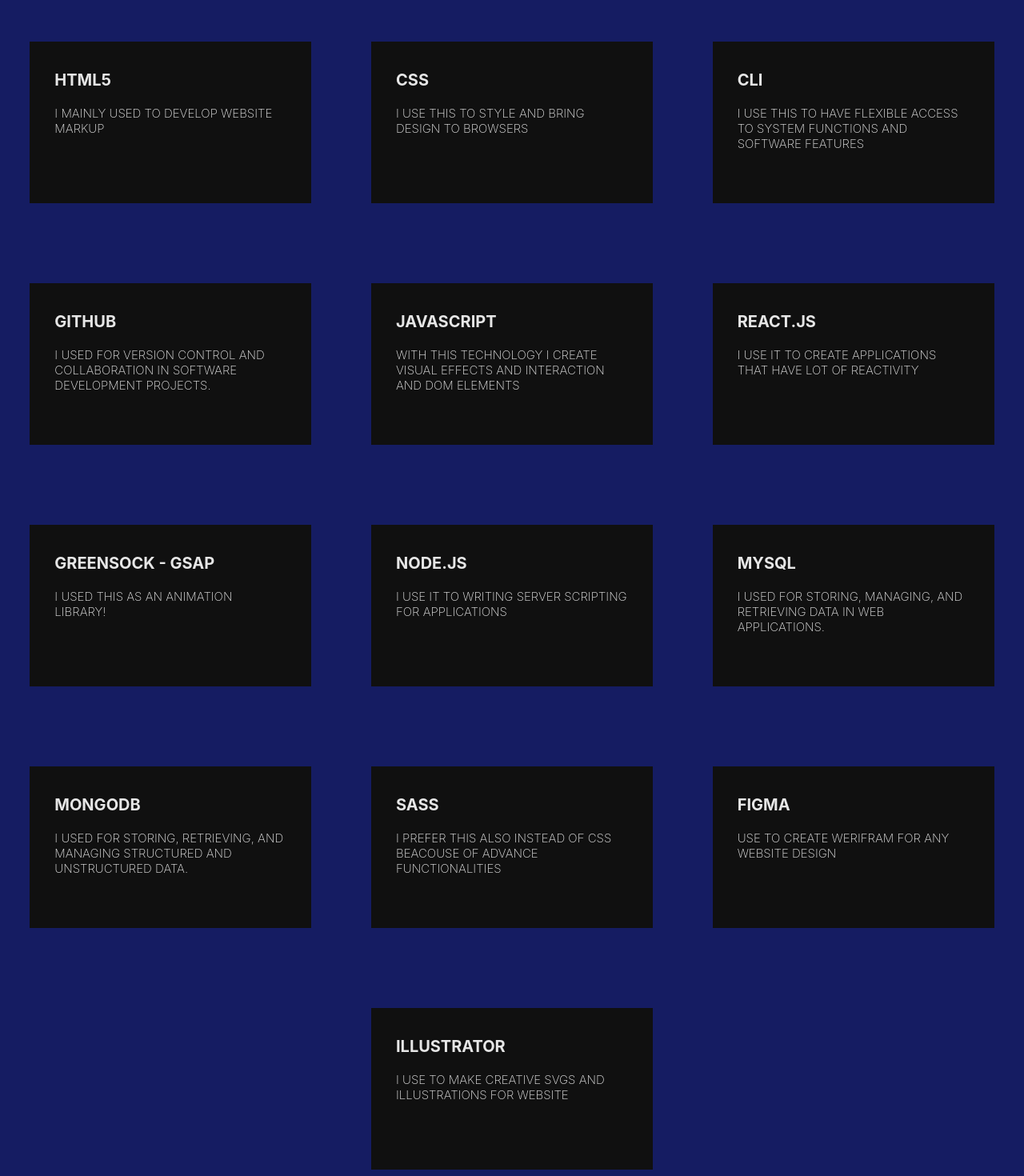
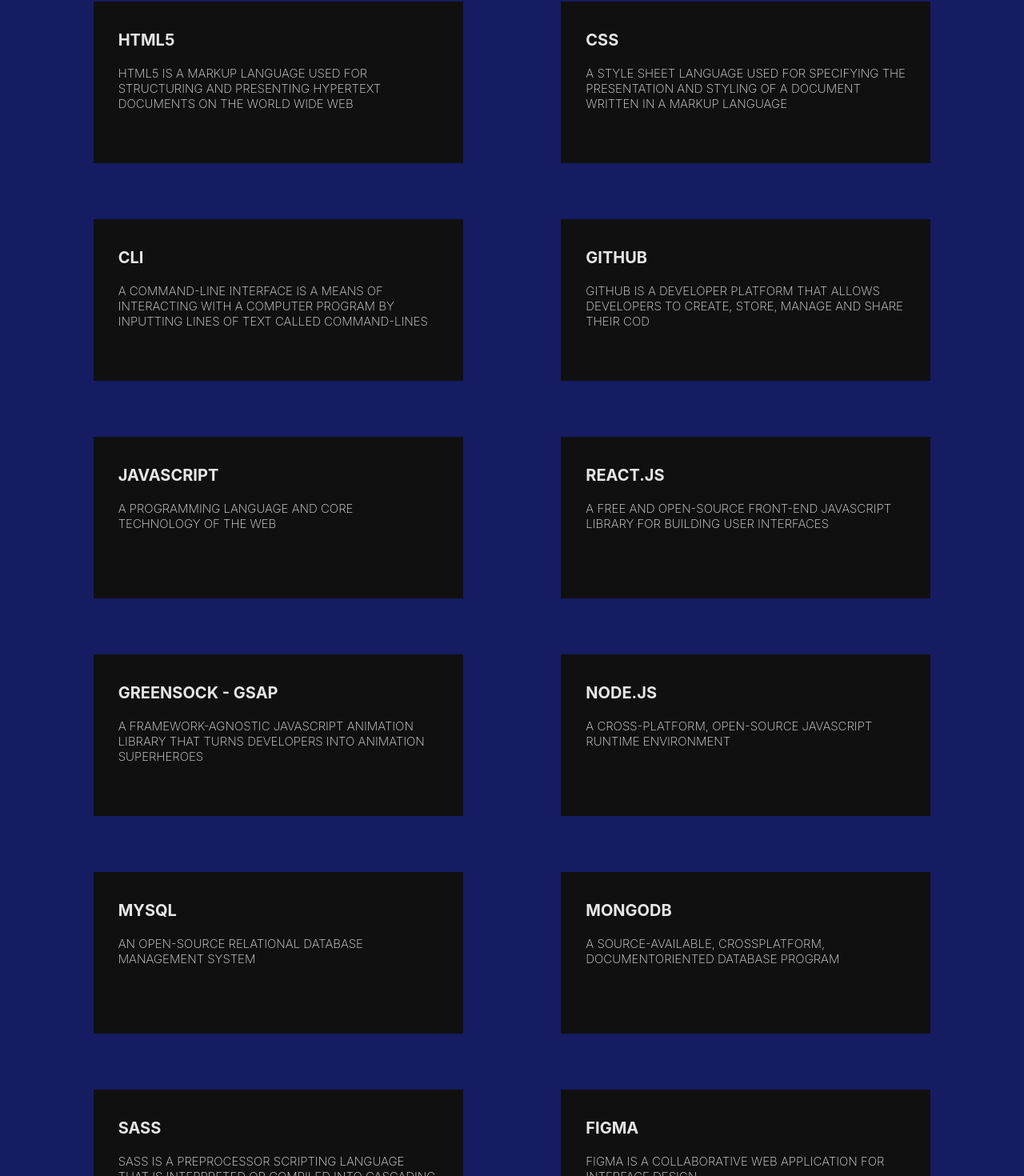
Before and after one commit to AliOthman0934/online-portfolio-web, a React (Create React App) app: page / in a window 1280 px wide. Shown: the part 1140-2610 px from the top of the page at 80% size. Built offline with nearby package versions, Linux system fonts and the light colour scheme.

Commit message:
Add definitions to the skills boxes

```diff
--- a/src/Components/Home/Home.css
+++ b/src/Components/Home/Home.css
@@ -152,17 +152,17 @@
 .skill-set-boxes{
     display: flex;
     align-items: center;
-    justify-content: space-around;
+    justify-content: space-evenly;
     width: 100%;
     height: fit-content;
     flex-wrap: wrap;
     margin-top: 40px;
+    gap: 70px 6px;
 }
 
 .skill-set-box{
-    margin: 50px 10px;
     display: flex;
-    width: 350px;
+    width: 460px;
     height: 200px;
     color: #e6e6e6;
     flex-direction: column;
--- a/src/Components/Home/Home.js
+++ b/src/Components/Home/Home.js
@@ -94,65 +94,60 @@ function Home() {
                 <div className="skill-set-boxes">
                     <div className="skill-set-box">
                         <h1 className="skill-set-box-h1">HTML5</h1>
-                        <p className="skill-set-box-p">I mainly used to develop Website Markup</p>
+                        <p className="skill-set-box-p">HTML5 is a markup language used for structuring and presenting hypertext documents on the World Wide Web</p>
                     </div>
                     <div className="skill-set-box">
                         <h1 className="skill-set-box-h1">CSS</h1>
-                        <p className="skill-set-box-p">I use this to style and bring design to browsers</p>
+                        <p className="skill-set-box-p">A style sheet language used for specifying the presentation and styling of a document written in a markup language </p>
                     </div>
                     <div className="skill-set-box">
                         <h1 className="skill-set-box-h1"> CLI</h1>
-                        <p className="skill-set-box-p">I use this to have flexible access to system functions and software features</p>
+                        <p className="skill-set-box-p">A command-line interface is a means of interacting with a computer program by inputting lines of text called command-lines</p>
                     </div>
 
                     <div className="skill-set-box">
                         <h1 className="skill-set-box-h1">GitHub</h1>
-                        <p className="skill-set-box-p">I used for version control and collaboration in software development projects.</p>
+                        <p className="skill-set-box-p">GitHub is a developer platform that allows developers to create, store, manage and share their cod</p>
                     </div>
 
                     <div className="skill-set-box">
                         <h1 className="skill-set-box-h1">javascript</h1>
-                        <p className="skill-set-box-p">With this technology I create visual effects and interaction and DOM elements</p>
+                        <p className="skill-set-box-p"> A programming language and core technology of the Web</p>
                     </div>
 
                     <div className="skill-set-box">
                         <h1 className="skill-set-box-h1">React.js</h1>
-                        <p className="skill-set-box-p">I use it to create applications that have lot of reactivity</p>
+                        <p className="skill-set-box-p">A free and open-source front-end JavaScript library for building user interfaces</p>
                     </div>
 
                     <div className="skill-set-box">
                         <h1 className="skill-set-box-h1">Greensock - GSAP</h1>
-                        <p className="skill-set-box-p">I used this as an animation library!</p>
+                        <p className="skill-set-box-p">A framework-agnostic JavaScript animation library that turns developers into animation superheroes</p>
                     </div>
 
                     <div className="skill-set-box">
                         <h1 className="skill-set-box-h1">Node.js</h1>
-                        <p className="skill-set-box-p">I use it to writing server scripting for applications</p>
+                        <p className="skill-set-box-p">A cross-platform, open-source JavaScript runtime environment </p>
                     </div>
 
                     <div className="skill-set-box">
                         <h1 className="skill-set-box-h1">MySQL</h1>
-                        <p className="skill-set-box-p">I used for storing, managing, and retrieving data in web applications.</p>
+                        <p className="skill-set-box-p">An open-source relational database management system</p>
                     </div>
 
                     <div className="skill-set-box">
                         <h1 className="skill-set-box-h1">MongoDB</h1>
-                        <p className="skill-set-box-p">I used for storing, retrieving, and managing structured and unstructured data.</p>
+                        <p className="skill-set-box-p"> A source-available, crossplatform, documentoriented database program</p>
                     </div>
 
                     <div className="skill-set-box">
                         <h1 className="skill-set-box-h1">Sass</h1>
-                        <p className="skill-set-box-p">I prefer this also instead of CSS beacouse of advance functionalities</p>
+                        <p className="skill-set-box-p">Sass is a preprocessor scripting language that is interpreted or compiled into Cascading Style Sheet</p>
                     </div>
 
                     <div className="skill-set-box">
                         <h1 className="skill-set-box-h1">Figma</h1>
-                        <p className="skill-set-box-p">Use to create  werifram for any website design</p>
-                    </div>
-
-                    <div className="skill-set-box">
-                        <h1 className="skill-set-box-h1">Illustrator</h1>
-                        <p className="skill-set-box-p">I use to make creative svgs and illustrations for website</p>
+                        <p className="skill-set-box-p">Figma is a collaborative web application for interface design</p>
                     </div>
                 </div>
 
```
